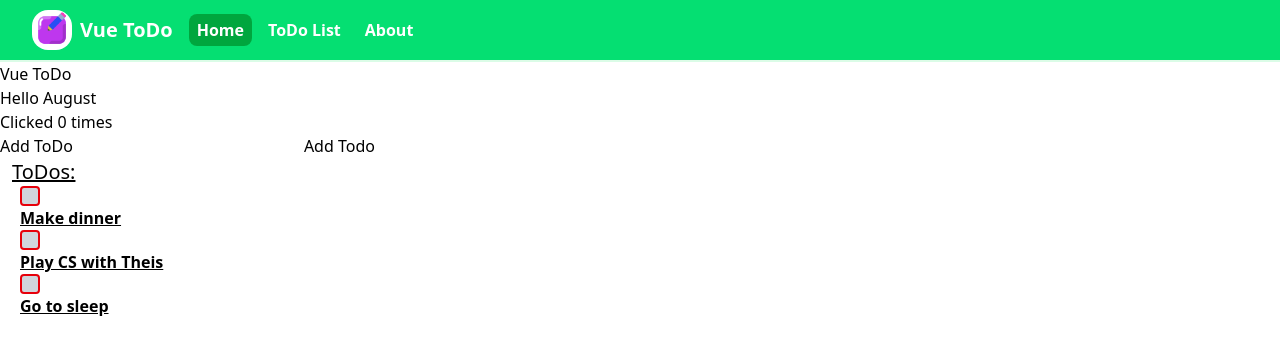
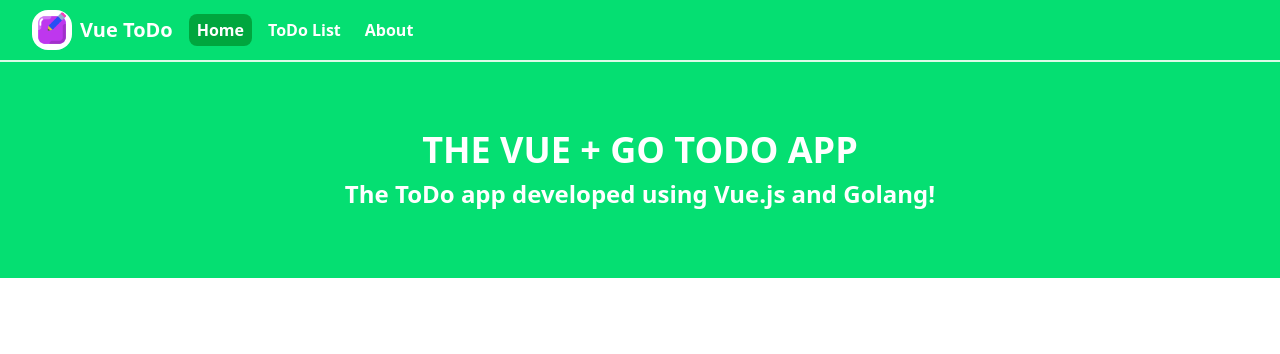
Before and after one commit to August-Brandt/ToDoApp, a Vue app in the folder client/: page / in a window 1280 px wide. Shown: the top 354 px of the page. Built offline with nearby package versions, Linux system fonts and the light colour scheme; the HTML template or start-up script is replaced by a standard one.

Commit message:
Add hero on home page

```diff
--- a/client/src/App.vue
+++ b/client/src/App.vue
@@ -1,6 +1,7 @@
 <script setup>
 import { ref } from 'vue';
 import Navbar from '@/components/Navbar.vue'
+import Hero from '@/components/Hero.vue'
 
 const name = "August";
 const clicks = ref(0);
@@ -26,23 +27,6 @@ const removeTodo = (index) => {
 
 <template>
   <Navbar/>
-  <h1>Vue ToDo</h1>
-  <h3>Hello {{ name }}</h3>
-  <button @click="clicking">Clicked {{ clicks }} times</button>
-  <form @submit.prevent="addTodo">
-    <label for="newTodo">Add ToDo</label>
-    <input type="text" id="newTodo" name="newTodo" v-model="newTodo">
-    <button type="submit">Add Todo</button>
-  </form>
-  <h3 v-if="tasks.length > 0" class="ml-3 underline text-xl">ToDos:</h3>
-  <ul class="ml-5">
-    <li v-for="(task, index) in tasks" :key="task">
-      <button @click="removeTodo(index)" class="mr-2 bg-gray-300 center text-red-600 border-2 rounded-sm text-center w-5 h-5 font-bold flex justify-center">
-        <i class="pi pi-times align-middle"></i>
-      </button>
-      <span class="font-bold underline">
-        {{ task }}
-      </span>
-    </li>
-  </ul>
+  <Hero/>
+
 </template>
--- /dev/null
+++ b/client/src/components/Hero.vue
@@ -0,0 +1,17 @@
+<script setup>
+</script>
+
+<template>
+    <section class="bg-green-400 py-17 mb-4">
+        <div class="max-w-7xl mx-auto px-4 sm:px-6 lg:px-8 flex flex-col items-center">
+            <div class="text-center">
+                <h1 class="text-2xl sm:text-2xl md:text-3xl lg:text-4xl font-bold text-white uppercase mb-2">
+                    The Vue + Go ToDo app
+                </h1>
+                <h2 class="text-md sm:text-lg md:text-xl lg:text-2xl font-bold text-white">
+                    The ToDo app developed using Vue.js and Golang!
+                </h2>
+            </div>
+        </div>
+    </section>
+</template>
```
